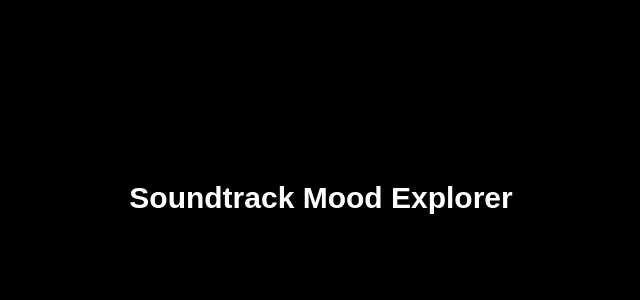
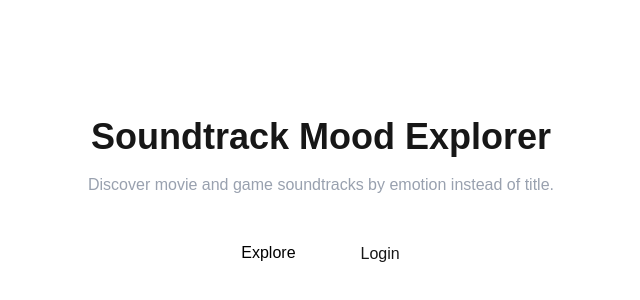
Before and after one commit to Frantisek82/soundtrack-mood-explorer-frontend, a Next.js app: page / in a window 1280 px wide. Shown: the part 202-502 px from the top of the page, without its empty margins (319-959 px from the left). Built offline with nearby package versions, Linux system fonts and the light colour scheme.

Commit message:
created Home Page

```diff
--- a/src/app/page.tsx
+++ b/src/app/page.tsx
@@ -1,9 +1,31 @@
-export default function Home() {
+import Link from "next/link";
+
+export default function HomePage() {
   return (
-    <main className="min-h-screen flex items-center justify-center text-white bg-black">
-      <h1 className="text-3xl font-bold">
+    <main className="min-h-screen flex flex-col items-center justify-center text-center px-6">
+      <h1 className="text-4xl font-bold mb-4">
         Soundtrack Mood Explorer
       </h1>
+
+      <p className="text-gray-400 max-w-xl mb-8">
+        Discover movie and game soundtracks by emotion instead of title.
+      </p>
+
+      <div className="flex gap-4">
+        <Link
+          href="/explore"
+          className="px-6 py-3 bg-white text-black rounded-lg font-medium"
+        >
+          Explore
+        </Link>
+
+        <Link
+          href="/login"
+          className="px-6 py-3 border border-white rounded-lg"
+        >
+          Login
+        </Link>
+      </div>
     </main>
   );
 }
```
